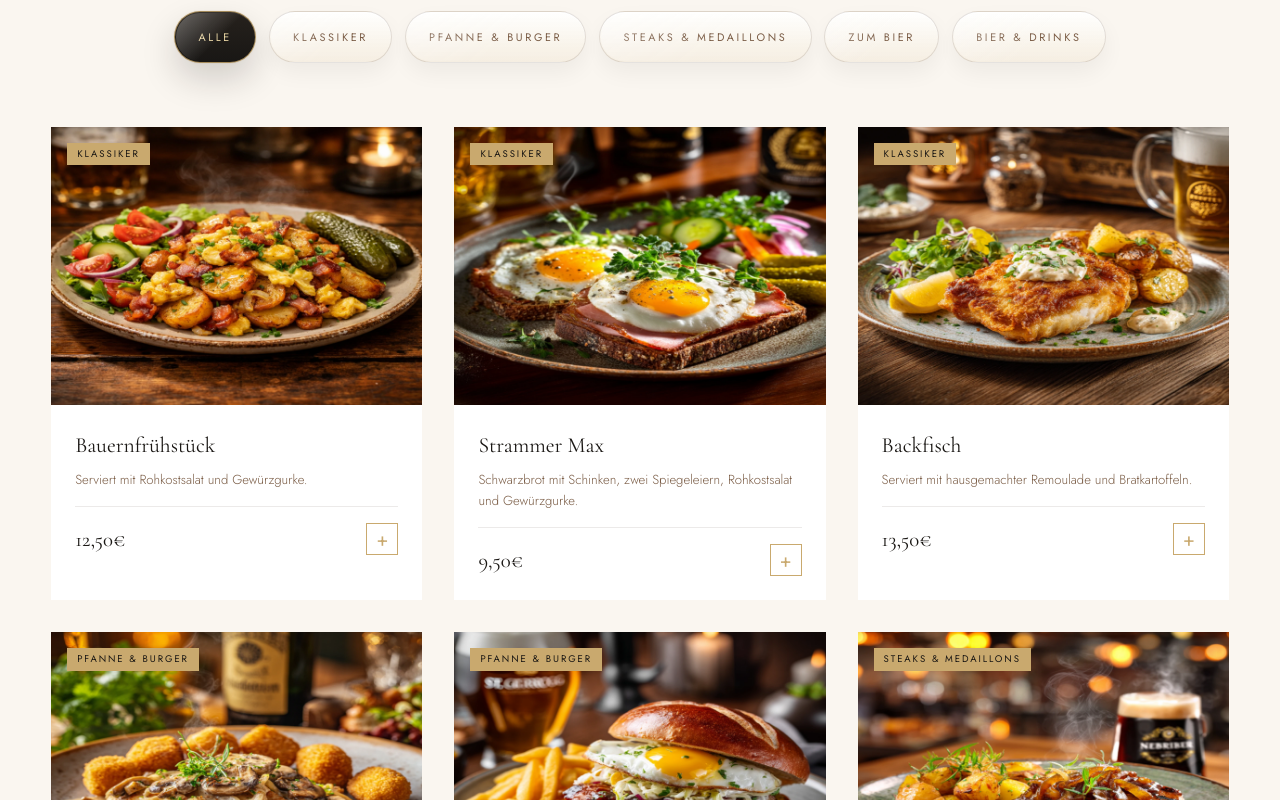
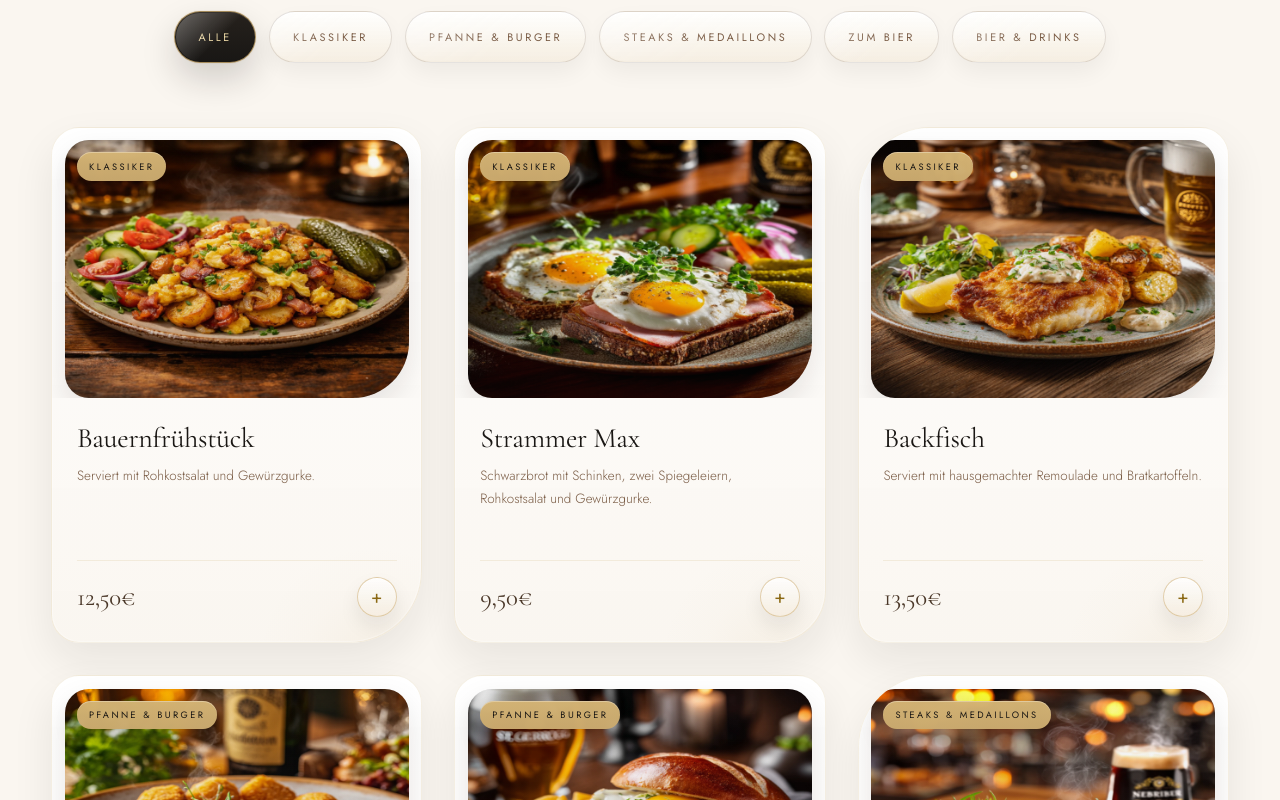
Before and after one commit to KonstantinM88/neue-liebe-v2, a Next.js app: page / in a window 1280 px wide. Shown: the part 3320-4120 px from the top of the page. Built offline with nearby package versions, Linux system fonts and the light colour scheme.

Commit message:
menu card premmium

```diff
--- a/app/globals.css
+++ b/app/globals.css
@@ -1010,93 +1010,212 @@ section { overflow: hidden; }
 }
 
 .menu-card {
-  background: #fff;
+  position: relative;
+  display: flex;
+  flex-direction: column;
+  background:
+    linear-gradient(180deg, rgba(255,255,255,0.96) 0%, rgba(250,246,240,0.98) 100%);
   overflow: hidden;
   cursor: none;
-  transition: transform 0.4s var(--transition), box-shadow 0.4s;
+  border: 1px solid rgba(201, 169, 110, 0.18);
+  box-shadow:
+    0 18px 42px rgba(26, 23, 20, 0.08),
+    inset 0 1px 0 rgba(255,255,255,0.72);
+  transition:
+    transform 0.45s var(--transition),
+    box-shadow 0.45s var(--transition),
+    border-color 0.45s var(--transition);
+  isolation: isolate;
+}
+
+.menu-card:nth-child(3n + 1) {
+  border-radius: 28px 28px 72px 28px;
+}
+
+.menu-card:nth-child(3n + 2) {
+  border-radius: 28px 28px 52px 28px;
+}
+
+.menu-card:nth-child(3n + 3) {
+  border-radius: 72px 28px 28px 28px;
+}
+
+.menu-card::before {
+  content: '';
+  position: absolute;
+  inset: 0;
+  border-radius: inherit;
+  border: 1px solid rgba(255,255,255,0.44);
+  pointer-events: none;
+  opacity: 0.7;
+  z-index: 1;
+}
+
+.menu-card::after {
+  content: '';
+  position: absolute;
+  inset: auto -18% -26% auto;
+  width: 62%;
+  aspect-ratio: 1;
+  background: radial-gradient(circle, rgba(201,169,110,0.16) 0%, rgba(201,169,110,0.03) 44%, rgba(201,169,110,0) 72%);
+  pointer-events: none;
+  transition: transform 0.55s var(--transition), opacity 0.55s var(--transition);
+  opacity: 0.6;
+  z-index: 0;
 }
 
 .menu-card:hover {
-  transform: translateY(-6px);
-  box-shadow: 0 20px 60px rgba(0, 0, 0, 0.1);
+  transform: translateY(-10px);
+  border-color: rgba(201, 169, 110, 0.34);
+  box-shadow:
+    0 28px 68px rgba(26, 23, 20, 0.14),
+    inset 0 1px 0 rgba(255,255,255,0.82);
+}
+
+.menu-card:hover::after {
+  transform: translate3d(-6px, -6px, 0) scale(1.04);
+  opacity: 0.95;
 }
 
 .menu-img {
   position: relative;
   overflow: hidden;
+  padding: 0.8rem 0.8rem 0 0.8rem;
+  z-index: 2;
+}
+
+.menu-img picture {
+  display: block;
+  overflow: hidden;
+  border-radius: 24px 24px 56px 24px;
+  background: rgba(26, 23, 20, 0.08);
+  box-shadow: 0 12px 28px rgba(26, 23, 20, 0.1);
+}
+
+.menu-img::after {
+  content: '';
+  position: absolute;
+  inset: 0.8rem 0.8rem 0 0.8rem;
+  border-radius: 24px 24px 56px 24px;
+  background: linear-gradient(180deg, rgba(26,23,20,0.02) 0%, rgba(26,23,20,0.2) 100%);
+  pointer-events: none;
+  opacity: 0.7;
+  z-index: 1;
+  transition: opacity 0.45s var(--transition);
 }
 
 .menu-img img {
   width: 100%;
   aspect-ratio: 4/3;
   object-fit: cover;
-  transition: transform 0.6s var(--transition);
+  transition: transform 0.75s var(--transition), filter 0.75s var(--transition);
   display: block;
 }
 
-.menu-card:hover .menu-img img { transform: scale(1.06); }
+.menu-card:hover .menu-img img {
+  transform: scale(1.05);
+  filter: saturate(1.05) contrast(1.02);
+}
+
+.menu-card:hover .menu-img::after {
+  opacity: 0.46;
+}
 
 .menu-tag {
   position: absolute;
-  top: 1rem;
-  left: 1rem;
-  background: var(--gold);
+  top: 1.55rem;
+  left: 1.55rem;
+  background:
+    linear-gradient(180deg, rgba(211,179,116,0.98) 0%, rgba(201,169,110,0.98) 100%);
   color: var(--charcoal);
   font-family: 'Jost', sans-serif;
-  font-size: 0.6rem;
-  letter-spacing: 0.2em;
+  font-size: 0.58rem;
+  font-weight: 400;
+  letter-spacing: 0.26em;
   text-transform: uppercase;
-  padding: 4px 10px;
+  padding: 0.45rem 0.75rem;
+  border-radius: 999px;
+  box-shadow:
+    0 10px 24px rgba(26, 23, 20, 0.18),
+    inset 0 1px 0 rgba(255,255,255,0.3);
+  z-index: 2;
 }
 
-.menu-body { padding: 1.5rem; }
+.menu-body {
+  position: relative;
+  z-index: 2;
+  padding: 1.65rem 1.55rem 1.55rem;
+}
 
 .menu-name {
   font-family: 'Cormorant Garamond', serif;
-  font-size: 1.35rem;
+  font-size: 1.75rem;
   font-weight: 400;
   color: var(--charcoal);
-  margin-bottom: 0.5rem;
+  margin-bottom: 0.65rem;
+  line-height: 1.05;
+  letter-spacing: -0.01em;
 }
 
 .menu-desc {
-  font-size: 0.82rem;
+  font-size: 0.84rem;
   color: var(--brown-light);
-  line-height: 1.6;
+  line-height: 1.72;
   font-weight: 300;
-  margin-bottom: 1rem;
+  margin-bottom: 1.3rem;
+  min-height: 4.7rem;
 }
 
 .menu-footer {
   display: flex;
   justify-content: space-between;
   align-items: center;
+  gap: 1rem;
   padding-top: 1rem;
-  border-top: 1px solid rgba(74, 55, 40, 0.1);
+  border-top: 1px solid rgba(201, 169, 110, 0.18);
 }
 
 .menu-price {
   font-family: 'Cormorant Garamond', serif;
-  font-size: 1.3rem;
+  font-size: 1.55rem;
   font-weight: 400;
-  color: var(--charcoal);
+  color: var(--brown);
+  letter-spacing: -0.01em;
 }
 
 .menu-add {
-  width: 32px;
-  height: 32px;
-  border: 1px solid var(--gold);
-  background: none;
-  color: var(--gold);
-  font-size: 1.2rem;
+  width: 2.5rem;
+  height: 2.5rem;
+  border: 1px solid rgba(201, 169, 110, 0.52);
+  background:
+    linear-gradient(180deg, rgba(255,255,255,0.85) 0%, rgba(245,237,224,0.94) 100%);
+  color: var(--gold-dark);
+  font-size: 1.15rem;
   display: flex;
   align-items: center;
   justify-content: center;
+  border-radius: 999px;
   cursor: none;
-  transition: all 0.3s;
+  box-shadow:
+    inset 0 1px 0 rgba(255,255,255,0.76),
+    0 10px 20px rgba(26, 23, 20, 0.08);
+  transition:
+    transform 0.35s var(--transition),
+    background 0.35s var(--transition),
+    color 0.35s var(--transition),
+    border-color 0.35s var(--transition),
+    box-shadow 0.35s var(--transition);
 }
 
-.menu-add:hover { background: var(--gold); color: #fff; }
+.menu-card:hover .menu-add {
+  transform: translateY(-1px);
+  background: linear-gradient(180deg, rgba(211,179,116,1) 0%, rgba(201,169,110,1) 100%);
+  color: var(--charcoal);
+  border-color: rgba(201, 169, 110, 0.9);
+  box-shadow:
+    inset 0 1px 0 rgba(255,255,255,0.24),
+    0 14px 28px rgba(201, 169, 110, 0.28);
+}
 
 /* ─── GALLERY ─── */
 .gallery-grid {
@@ -1373,6 +1492,43 @@ section { overflow: hidden; }
   .form-group.full, .btn-submit { grid-column: span 1; }
   .footer-top { grid-template-columns: 1fr; }
   .menu-grid { grid-template-columns: 1fr; }
+  .menu-card,
+  .menu-card:nth-child(3n + 1),
+  .menu-card:nth-child(3n + 2),
+  .menu-card:nth-child(3n + 3) {
+    border-radius: 22px 22px 54px 22px;
+  }
+  .menu-img {
+    padding: 0.65rem 0.65rem 0 0.65rem;
+  }
+  .menu-img picture,
+  .menu-img::after {
+    border-radius: 18px 18px 42px 18px;
+    inset: 0.65rem 0.65rem 0 0.65rem;
+  }
+  .menu-tag {
+    top: 1.2rem;
+    left: 1.2rem;
+    font-size: 0.52rem;
+    padding: 0.38rem 0.62rem;
+  }
+  .menu-body {
+    padding: 1.25rem 1.15rem 1.2rem;
+  }
+  .menu-name {
+    font-size: 1.52rem;
+  }
+  .menu-desc {
+    min-height: 0;
+    margin-bottom: 1rem;
+  }
+  .menu-price {
+    font-size: 1.42rem;
+  }
+  .menu-add {
+    width: 2.3rem;
+    height: 2.3rem;
+  }
   .menu-filter {
     justify-content: flex-start;
     flex-wrap: nowrap;
```
